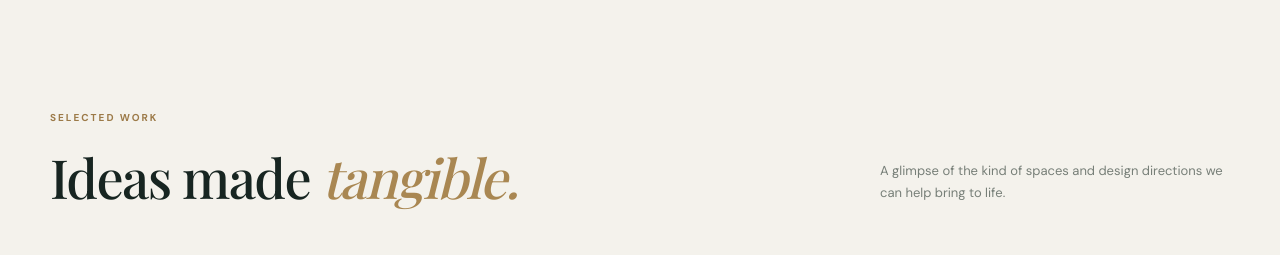
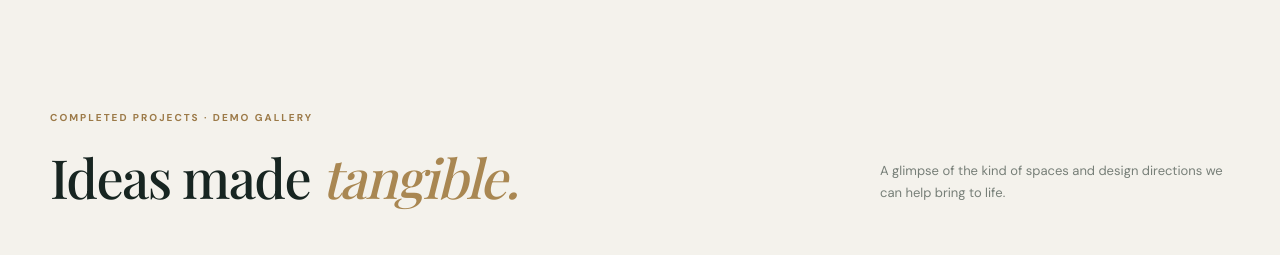
Before and after one commit to RohanKhandagale/Web, a Flask app: page / in a window 1280 px wide. Shown: the part 3296-3551 px from the top of the page. Run offline with Flask 3, Linux system fonts and the light colour scheme.

Commit message:
Label project showcase as completed projects demo gallery

```diff
--- a/templates/index.html
+++ b/templates/index.html
@@ -64,7 +64,7 @@
     <section class="statement"><div class="container statement-inner"><p class="eyebrow light">OUR PROMISE</p><h2>Thoughtful at every detail.<br><em>Committed at every step.</em></h2><span class="statement-mark">S+</span></div></section>
 
     <section class="projects section-pad" id="projects">
-      <div class="container"><div class="section-heading"><div><p class="eyebrow">SELECTED WORK</p><h2>Ideas made <em>tangible.</em></h2></div><p class="heading-aside">A glimpse of the kind of spaces and design directions we can help bring to life.</p></div>
+      <div class="container"><div class="section-heading"><div><p class="eyebrow">COMPLETED PROJECTS · DEMO GALLERY</p><h2>Ideas made <em>tangible.</em></h2></div><p class="heading-aside">A glimpse of the kind of spaces and design directions we can help bring to life.</p></div>
         <div class="project-grid">
           <article class="project-card project-large"><div class="project-photo"><img src="https://images.unsplash.com/photo-1600607687920-4e2a09cf159d?auto=format&fit=crop&w=1200&q=85" alt="Contemporary house exterior concept"><span class="project-tag">DEMO CONCEPT</span></div><div class="project-meta"><div><h3>The Courtyard House</h3><p>Residential · Contemporary concept</p></div><span>01 / 03</span></div></article>
           <article class="project-card"><div class="project-photo"><img src="https://images.unsplash.com/photo-1600566753086-00f18fb6b3ea?auto=format&fit=crop&w=1000&q=85" alt="Minimal modern living room concept"><span class="project-tag">DEMO CONCEPT</span></div><div class="project-meta"><div><h3>Calm Living</h3><p>Interior · Minimal concept</p></div><span>02 / 03</span></div></article>
```
